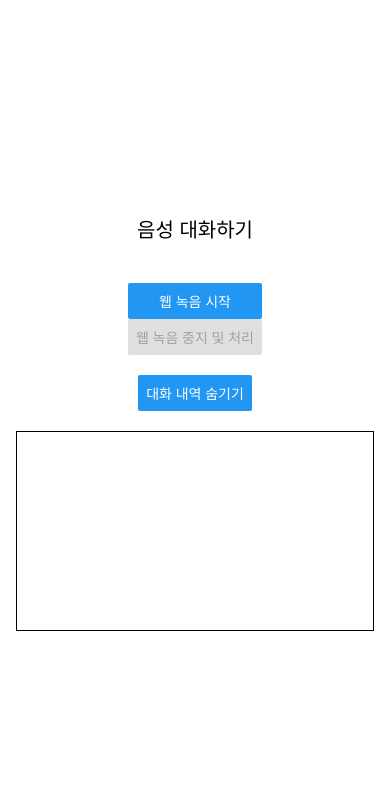
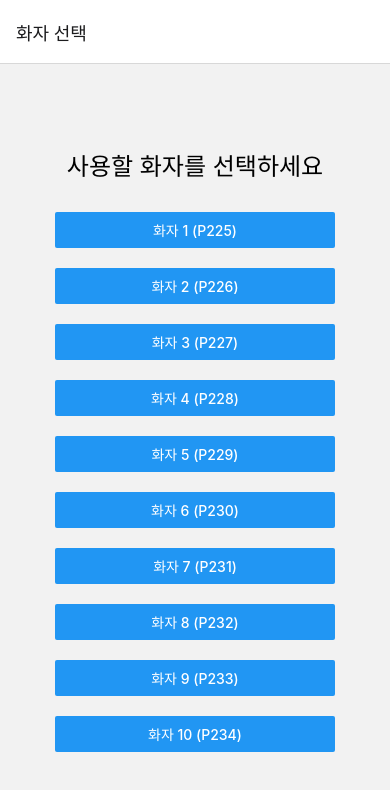
Before and after one commit to minseong99/English-Conversation-Studying-app_frontend, a React Native app in the folder EnglishStudyingAppFront/: screen /SpeakerSelection in a window 390 px wide. Shown: the top 790 px of the page. Built offline with nearby package versions, Linux system fonts and the light colour scheme.

Commit message:
여러 화자 대화 선택
여러 화자와 대화할 수 있는 서비스 확장

```diff
--- a/EnglishStudyingAppFront/package.json
+++ b/EnglishStudyingAppFront/package.json
@@ -18,6 +18,8 @@
   },
   "dependencies": {
     "@expo/metro-runtime": "~4.0.1",
+    "@react-navigation/native": "^7.0.14",
+    "@react-navigation/stack": "^7.1.1",
     "axios": "^1.7.9",
     "expo": "^52.0.35",
     "expo-av": "^15.0.2",
--- a/EnglishStudyingAppFront/src/App.tsx
+++ b/EnglishStudyingAppFront/src/App.tsx
@@ -1,16 +1,23 @@
 // src/App.tsx
 import React from 'react';
-import { SafeAreaView, StatusBar } from 'react-native';
+import { NavigationContainer } from '@react-navigation/native';
+import { createStackNavigator } from '@react-navigation/stack';
+import SpeakerSelectionScreen from './components/SpeakerSelectionScreen';
 import ChatVoiceScreen from './components/ChatVoiceScreen';
 import ChatScreen from './components/ChatScreen';
 
+const Stack = createStackNavigator();
+
 const App = () => {
   return (
-    <SafeAreaView style={{ flex: 1 }}>
-      <StatusBar />
-      <ChatVoiceScreen />
-      {/* <ChatScreen /> */}
-    </SafeAreaView>
+
+    <NavigationContainer>
+      <Stack.Navigator initialRouteName="SpeakerSelection">
+        <Stack.Screen name="SpeakerSelection" component={SpeakerSelectionScreen} options={{ title: "화자 선택" }} />
+        <Stack.Screen name="ChatVoice" component={ChatVoiceScreen} options={{ title: "음성 대화" }} />
+      </Stack.Navigator>
+    </NavigationContainer>
+
   );
 };
 
--- a/EnglishStudyingAppFront/src/components/ChatVoiceScreen.tsx
+++ b/EnglishStudyingAppFront/src/components/ChatVoiceScreen.tsx
@@ -1,6 +1,7 @@
 // src/components/ChatVoiceScreen.tsx
 import React, { useState } from 'react';
 import { View, Text, Button, StyleSheet, ActivityIndicator, Platform, ScrollView } from 'react-native';
+import { useRoute } from '@react-navigation/native';
 import axios from 'axios';
 import * as FileSystem from 'expo-file-system';
 import { Audio } from 'expo-av';
@@ -18,6 +19,10 @@ function base64ToBlob(base64: string, mime: string): Blob {
 }
 
 const ChatVoiceScreen = () => {
+
+  const route = useRoute();
+  const { speaker } = route.params as { speaker: string }; // 선택한 화자 정보
+
   // 녹음 관련 상태
   const [recording, setRecording] = useState<Audio.Recording | null>(null);
   const [mediaRecorder, setMediaRecorder] = useState<MediaRecorder | null>(null);
@@ -64,7 +69,7 @@ const ChatVoiceScreen = () => {
       // 3. TTS: AI 응답 텍스트를 음성으로 변환
       const ttsResponse = await axios.post(
         'http://192.168.124.100:3000/api/speech/tts',
-        { text: aiText },
+        { text: aiText, speaker},
         { headers: { 'Content-Type': 'application/json' }}
       );
       const audioBase64 = ttsResponse.data.audio;
--- /dev/null
+++ b/EnglishStudyingAppFront/src/components/SpeakerSelectionScreen.tsx
@@ -0,0 +1,45 @@
+// src/screens/SpeakerSelectionScreen.tsx
+import React from 'react';
+import { View, Text, Button, StyleSheet, ScrollView } from 'react-native';
+import { useNavigation } from '@react-navigation/native';
+
+const speakers = [
+  { id: "p225", label: "화자 1 (p225)" },
+  { id: "p226", label: "화자 2 (p226)" },
+  { id: "p227", label: "화자 3 (p227)" },
+  { id: "p228", label: "화자 4 (p228)" },
+  { id: "p229", label: "화자 5 (p229)" },
+  { id: "p230", label: "화자 6 (p230)" },
+  { id: "p231", label: "화자 7 (p231)" },
+  { id: "p232", label: "화자 8 (p232)" },
+  { id: "p233", label: "화자 9 (p233)" },
+  { id: "p234", label: "화자 10 (p234)" },
+];
+
+const SpeakerSelectionScreen = () => {
+  const navigation = useNavigation();
+
+  const handleSpeakerSelect = (speakerId: string) => {
+    // 선택된 화자 정보를 파라미터로 ChatVoiceScreen으로 이동
+    navigation.navigate('ChatVoice', { speaker: speakerId });
+  };
+
+  return (
+    <ScrollView contentContainerStyle={styles.container}>
+      <Text style={styles.title}>사용할 화자를 선택하세요</Text>
+      {speakers.map((spk) => (
+        <View key={spk.id} style={styles.buttonContainer}>
+          <Button title={spk.label} onPress={() => handleSpeakerSelect(spk.id)} />
+        </View>
+      ))}
+    </ScrollView>
+  );
+};
+
+const styles = StyleSheet.create({
+  container: { flexGrow: 1, alignItems: 'center', justifyContent: 'center', padding: 20 },
+  title: { fontSize: 24, marginBottom: 20 },
+  buttonContainer: { marginVertical: 10, width: '80%' },
+});
+
+export default SpeakerSelectionScreen;
```
Also changed, not shown: 1 other file (tests, documents, lock files or other folders).
